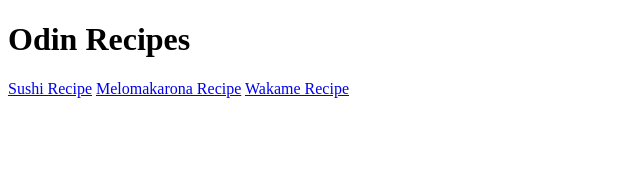
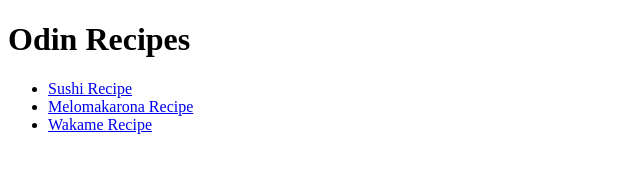
Before and after one commit to fluffyorang3/odin-recipes, a plain HTML site: page index.html in a window 1280 px wide. Shown: the whole page, without its empty margins (0-640 px from the left). Drawn offline with Linux system fonts and the light colour scheme.

Commit message:
Display links as list

```diff
--- a/index.html
+++ b/index.html
@@ -7,8 +7,11 @@
 </head>
 <body>
   <h1>Odin Recipes</h1>
-  <a href="recipes/sushi.html">Sushi Recipe</a>
-  <a href="recipes/melomakarona.html">Melomakarona Recipe</a>
-  <a href="recipes/wakame.html">Wakame Recipe</a>
+  <ul>
+    <li><a href="recipes/sushi.html">Sushi Recipe</a></li>
+    <li><a href="recipes/melomakarona.html">Melomakarona Recipe</a></li>
+    <li><a href="recipes/wakame.html">Wakame Recipe</a></li>
+  </ul>
+
 </body>
 </html>
```
